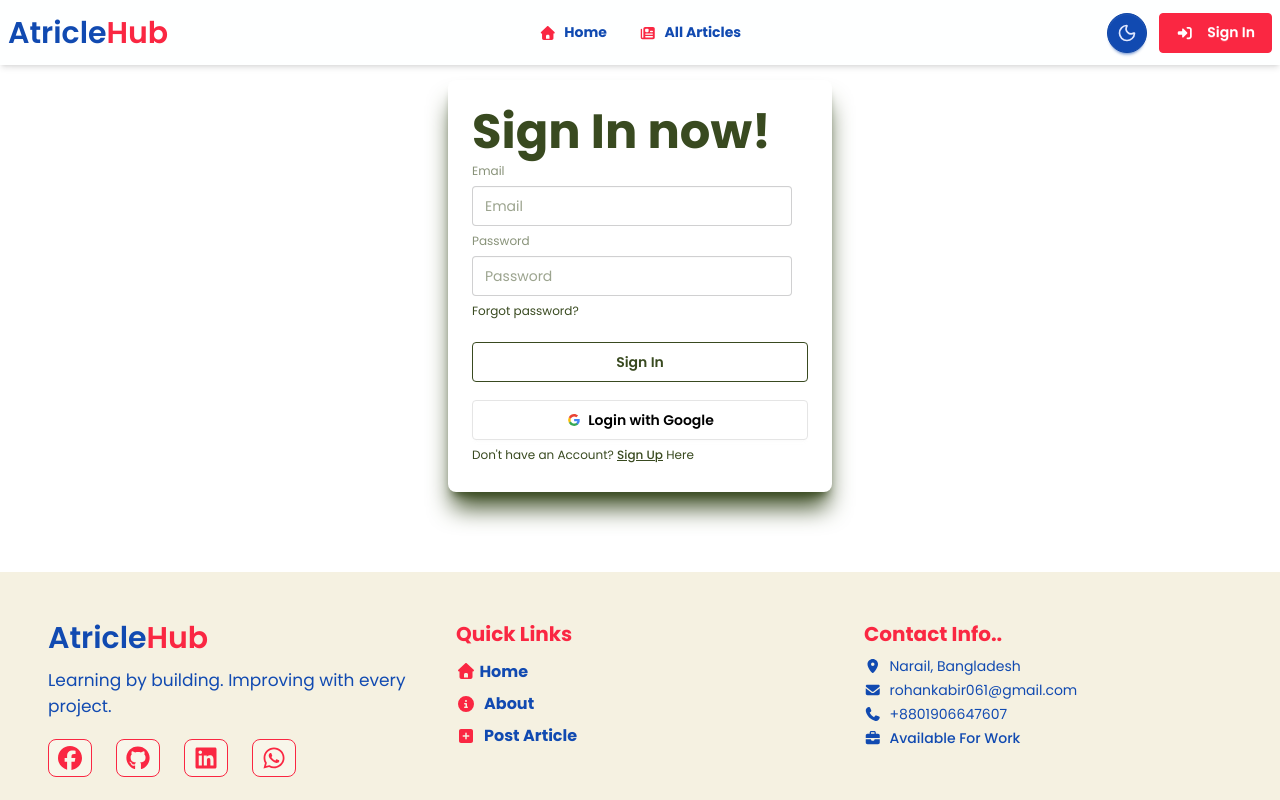
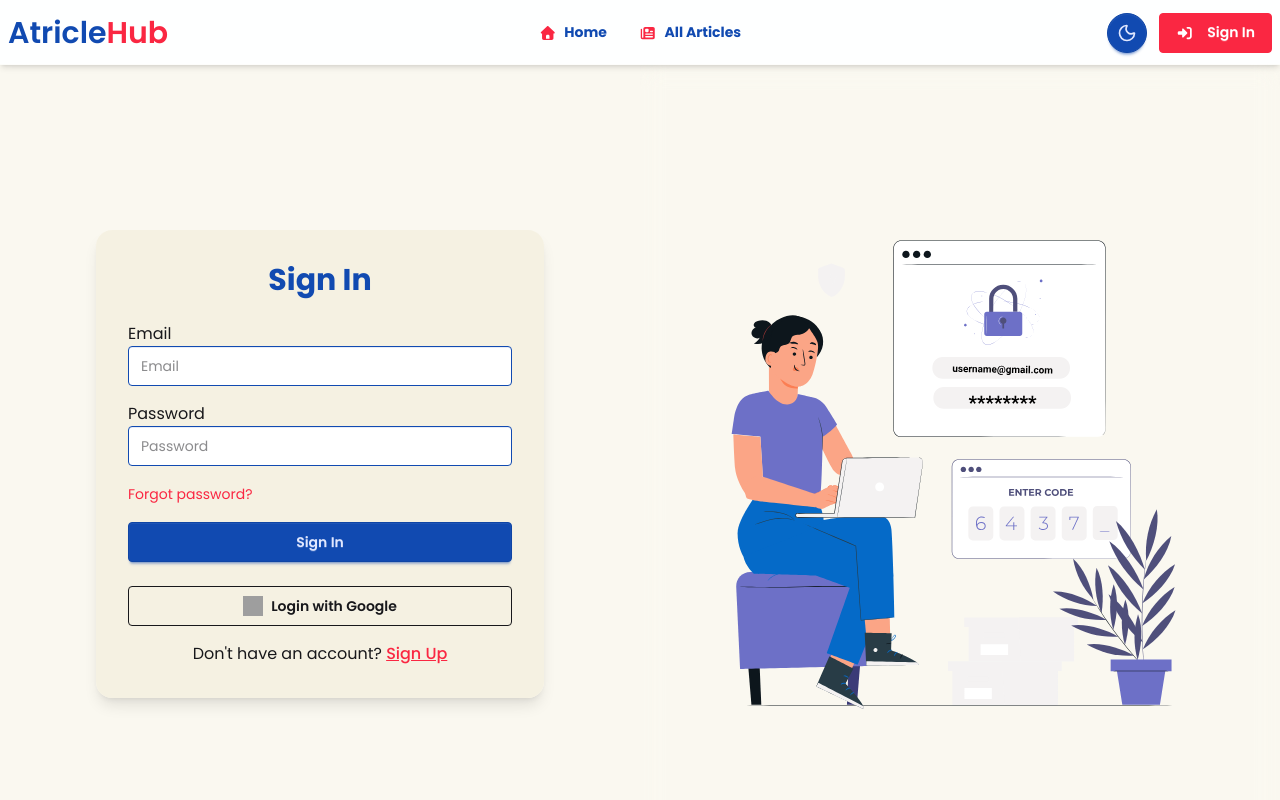
Before and after one commit to RohanR05/Article-Post, a React (Vite) app: page /signIn in a window 1280 px wide. Shown: the top 800 px of the page. Built offline with nearby package versions, Linux system fonts and the light colour scheme; no server answers; grey boxes are pictures that could not be loaded.

Commit message:
login singup

```diff
--- a/src/Components/Navbar.jsx
+++ b/src/Components/Navbar.jsx
@@ -27,7 +27,7 @@ const Navbar = () => {
     <>
       <li className="text-primary font-bold flex items-center gap-2">
         <NavLink
-          to="/"
+          to={"/"}
           className={({ isActive }) =>
             `flex items-center gap-2 transition ${isActive ? "underline" : ""}`
           }
@@ -80,8 +80,6 @@ const Navbar = () => {
           </li>
         </>
       )}
-
-
     </>
   );
 
--- a/src/Components/SignIn.jsx
+++ b/src/Components/SignIn.jsx
@@ -1,13 +1,17 @@
-import React, { use } from "react";
+import React, { useContext, useState } from "react";
 import { Link, useLocation, useNavigate } from "react-router";
 import { AuthContext } from "../Provider/AuthContext";
 import Swal from "sweetalert2";
+import Lottie from "lottie-react";
+import sideAnimation from "../assets/Login.json";
+import successAnimation from "../assets/LoginSuccess.json";
 
 const SignIn = () => {
-  const { singIn, googleUser } = use(AuthContext);
+  const { singIn, googleUser } = useContext(AuthContext);
   const navigate = useNavigate();
   const location = useLocation();
-  const from = location.state || "/";
+  const from = location.state?.from || "/";
+  const [isSuccess, setIsSuccess] = useState(false);
 
   const handleSignIn = (e) => {
     e.preventDefault();
@@ -15,19 +19,11 @@ const SignIn = () => {
     const password = e.target.password.value;
 
     singIn(email, password)
-      .then((result) => {
-        console.log(result);
-        Swal.fire({
-          position: "top-end",
-          icon: "success",
-          title: "Sign In Successfully",
-          showConfirmButton: false,
-          timer: 1500,
-        });
-        navigate(from);
+      .then(() => {
+        setIsSuccess(true);
+        setTimeout(() => navigate(from), 1500);
       })
       .catch((error) => {
-        console.log(error);
         Swal.fire({
           icon: "error",
           title: "Sign In Failed",
@@ -38,95 +34,101 @@ const SignIn = () => {
 
   const handleGoogleUser = () => {
     googleUser()
-      .then((result) => {
-        console.log(result);
-        Swal.fire({
-          position: "top-end",
-          icon: "success",
-          title: "Sign In Successfully",
-          showConfirmButton: false,
-          timer: 1500,
-        });
-        navigate(from);
+      .then(() => {
+        setIsSuccess(true);
+        setTimeout(() => navigate(from), 1500);
       })
       .catch((error) => {
-        console.log(error);
+        Swal.fire({
+          icon: "error",
+          title: "Login Failed",
+          text: error.message,
+        });
       });
   };
 
   return (
-    <div className="card mx-auto my-20 bg-white w-full max-w-sm shrink-0 shadow-xl shadow-[#394a20] text-[#394a20]  dark:bg-[#394a20] dark:text-white">
-      <form onSubmit={handleSignIn} className="card-body">
-        <fieldset className="fieldset">
-          <h1 className="text-5xl font-bold">Sign In now!</h1>
+    <div className="flex flex-col md:flex-row min-h-screen bg-accent/50">
+      {/* Animation: top on mobile, right on desktop */}
+      <div className="w-full md:w-1/2 flex items-center justify-center backdrop-blur-md p-6 order-1 md:order-2">
+        <Lottie
+          animationData={sideAnimation}
+          loop={true}
+          className="w-3/4 md:w-4/5"
+        />
+      </div>
 
-          <label className="label">Email</label>
+      {/* Sign In Form */}
+      <div className="w-full md:w-1/2 flex items-center justify-center p-6 order-2 md:order-1">
+        <div className="card w-full max-w-md bg-accent/90 shadow-lg rounded-2xl p-8 relative">
+          {isSuccess && (
+            <div className="absolute inset-0 flex items-center justify-center bg-accent/50 z-50 rounded-2xl">
+              <Lottie
+                animationData={successAnimation}
+                loop={false}
+                className="w-48 md:w-64"
+              />
+            </div>
+          )}
+
+          <h1 className="text-3xl font-bold text-primary mb-6 text-center">
+            Sign In
+          </h1>
+
+          <form onSubmit={handleSignIn} className="space-y-4">
+            <div className="flex flex-col">
+              <label className="label text-base-content">Email</label>
               <input
                 type="email"
-            className="input text-[#394a20]"
+                name="email"
                 placeholder="Email"
-            name="email"
+                className="input input-bordered input-primary w-full text-base-content"
+                required
               />
+            </div>
 
-          <label className="label">Password</label>
+            <div className="flex flex-col">
+              <label className="label text-base-content">Password</label>
               <input
                 type="password"
-            className="input text-[#394a20]"
+                name="password"
                 placeholder="Password"
-            name="password"
+                className="input input-bordered input-primary w-full text-base-content"
+                required
               />
+            </div>
 
-          <div>
-            <a className="link link-hover">Forgot password?</a>
-          </div>
-          <button className="btn btn-neutral bg-white border-[#394a20] text-[#394a20] mt-4">
-            Sign In
-          </button>
+            <a className="link link-hover text-secondary text-sm">
+              Forgot password?
+            </a>
+
+            <button className="btn btn-primary w-full mt-4">Sign In</button>
+
             <button
               type="button"
               onClick={handleGoogleUser}
-            className="btn mt-3 bg-white text-black border-[#e5e5e5]"
+              className="btn btn-outline w-full mt-2 flex justify-center gap-2 items-center"
             >
-            <svg
-              aria-label="Google logo"
-              width="16"
-              height="16"
-              xmlns="http://www.w3.org/2000/svg"
-              viewBox="0 0 512 512"
-            >
-              <g>
-                <path d="m0 0H512V512H0" fill="#fff"></path>
-                <path
-                  fill="#34a853"
-                  d="M153 292c30 82 118 95 171 60h62v48A192 192 0 0190 341"
-                ></path>
-                <path
-                  fill="#4285f4"
-                  d="m386 400a140 175 0 0053-179H260v74h102q-7 37-38 57"
-                ></path>
-                <path
-                  fill="#fbbc02"
-                  d="m90 341a208 200 0 010-171l63 49q-12 37 0 73"
-                ></path>
-                <path
-                  fill="#ea4335"
-                  d="m153 219c22-69 116-109 179-50l55-54c-78-75-230-72-297 55"
-                ></path>
-              </g>
-            </svg>
+              <img
+                src="https://upload.wikimedia.org/wikipedia/commons/5/53/Google_%22G%22_Logo.svg"
+                alt="Google"
+                className="w-5 h-5"
+              />
               Login with Google
             </button>
-          <p>
-            Don't have an Account?{" "}
-            <span className="font-medium underline">
-              <Link from={from} to="/signUp">
+          </form>
+
+          <p className="text-center mt-4 text-base-content">
+            Don't have an account?{" "}
+            <Link
+              to="/signUp"
+              className="text-secondary font-medium underline"
+            >
               Sign Up
             </Link>
-            </span>{" "}
-            Here
           </p>
-        </fieldset>
-      </form>
+        </div>
+      </div>
     </div>
   );
 };
--- a/src/Components/SignUp.jsx
+++ b/src/Components/SignUp.jsx
@@ -1,11 +1,15 @@
-import React, { use } from "react";
+import React, { useContext, useState } from "react";
+import { Link, useNavigate } from "react-router";
 import { AuthContext } from "../Provider/AuthContext";
 import Swal from "sweetalert2";
-import { useNavigate } from "react-router";
+import Lottie from "lottie-react";
+import sideAnimation from "../assets/Login.json"; // side/top animation
+import successAnimation from "../assets/LoginSuccess.json"; // success animation
 
 const SignUp = () => {
-  const { createUser, setUser, updateUser } = use(AuthContext);
+  const { createUser, setUser, updateUser } = useContext(AuthContext);
   const navigate = useNavigate();
+  const [isSuccess, setIsSuccess] = useState(false);
 
   const handleSignUp = (e) => {
     e.preventDefault();
@@ -13,66 +17,42 @@ const SignUp = () => {
     const email = e.target.email.value;
     const photo = e.target.photo.value;
     const password = e.target.password.value;
+
+    // Password validation
     const hasUppercase = /[A-Z]/.test(password);
     const hasLowercase = /[a-z]/.test(password);
     const hasMinLength = password.length >= 6;
-    console.log(name, email, photo, password);
 
-    if (!hasUppercase) {
+    if (!hasUppercase)
       return Swal.fire({
         icon: "error",
         title: "Password Error",
         text: "Password must contain at least one uppercase letter.",
       });
-    }
-
-    if (!hasLowercase) {
+    if (!hasLowercase)
       return Swal.fire({
         icon: "error",
         title: "Password Error",
         text: "Password must contain at least one lowercase letter.",
       });
-    }
-
-    if (!hasMinLength) {
+    if (!hasMinLength)
       return Swal.fire({
         icon: "error",
         title: "Password Error",
         text: "Password must be at least 6 characters long.",
       });
-    }
 
     createUser(email, password)
       .then((result) => {
-        console.log(result);
         const user = result.user;
         updateUser({ displayName: name, photoURL: photo })
-          .then(() => {
-            setUser({ ...user, displayName: name, photoURL: photo });
+          .then(() => setUser({ ...user, displayName: name, photoURL: photo }))
+          .catch(() => setUser(user));
+
+        setIsSuccess(true);
+        setTimeout(() => navigate("/"), 1500);
       })
       .catch((error) => {
-            console.log(error);
-            setUser(user);
-          });
-        Swal.fire({
-          position: "top-end",
-          icon: "success",
-          title: "Your Account is created",
-          showConfirmButton: false,
-          timer: 1500,
-        });
-
-        Swal.fire({
-          position: "top-end",
-          icon: "success",
-          title: "Your work has been saved",
-          showConfirmButton: false,
-          timer: 1500,
-        });
-        navigate("/");
-      })
-      .catch((error) => {
-        console.log(error);
         Swal.fire({
           icon: "error",
           title: "Sign Up Failed",
@@ -82,50 +62,88 @@ const SignUp = () => {
   };
 
   return (
-    <div className="card bg-white w-full max-w-sm shrink-0 shadow-2xl shadow-[#394a20] mx-auto my-20  dark:bg-[#394a20] dark:text-white">
-      <form onSubmit={handleSignUp} className="card-body text-[#394a20]">
-        <fieldset className="fieldset">
-          <h1 className="text-5xl font-bold dark:text-white">
-            Sign Up Now!
+    <div className="flex flex-col md:flex-row min-h-screen bg-accent/50">
+      {/* Animation */}
+      <div className="w-full md:w-1/2 flex items-center justify-center p-6 order-1 md:order-2 backdrop-blur-md">
+        <Lottie
+          animationData={sideAnimation}
+          loop={true}
+          className="w-3/4 md:w-4/5"
+        />
+      </div>
+
+      {/* Sign Up Form */}
+      <div className="w-full md:w-1/2 flex items-center justify-center p-6 order-2 md:order-1">
+        <div className="card w-full max-w-md bg-accent/90 shadow-lg rounded-2xl p-8 relative">
+          {isSuccess && (
+            <div className="absolute inset-0 flex items-center justify-center bg-accent/50 z-50 rounded-2xl">
+              <Lottie
+                animationData={successAnimation}
+                loop={false}
+                className="w-48 md:w-64"
+              />
+            </div>
+          )}
+
+          <h1 className="text-3xl font-bold text-primary mb-6 text-center">
+            Sign Up
           </h1>
 
-          <label className="label">Name</label>
+          <form onSubmit={handleSignUp} className="space-y-4">
+            <div className="flex flex-col">
+              <label className="label text-base-content">Name</label>
               <input
                 type="text"
-            className="input text-[#394a20]"
-            placeholder="Name"
                 name="name"
+                placeholder="Full Name"
+                className="input input-bordered input-primary w-full text-base-content"
+                required
               />
+            </div>
 
-          <label className="label">Email</label>
+            <div className="flex flex-col">
+              <label className="label text-base-content">Email</label>
               <input
                 type="email"
-            className="input text-[#394a20]"
+                name="email"
                 placeholder="Email"
-            name="email"
+                className="input input-bordered input-primary w-full text-base-content"
+                required
               />
+            </div>
 
-          <label className="label">Photo</label>
+            <div className="flex flex-col">
+              <label className="label text-base-content">Photo URL</label>
               <input
                 type="url"
-            className="input text-[#394a20]"
-            placeholder="Photo URL"
                 name="photo"
+                placeholder="Profile Photo URL"
+                className="input input-bordered input-primary w-full text-base-content"
               />
+            </div>
 
-          <label className="label">Password</label>
+            <div className="flex flex-col">
+              <label className="label text-base-content">Password</label>
               <input
                 type="password"
-            className="input text-[#394a20]"
+                name="password"
                 placeholder="Password"
-            name="password"
+                className="input input-bordered input-primary w-full text-base-content"
+                required
               />
+            </div>
 
-          <button className="btn text-[#394a20] bg-white border-[#394a20] mt-4">
-            Sign Up
-          </button>
-        </fieldset>
+            <button className="btn btn-primary text-neutral w-full mt-4">Sign Up</button>
           </form>
+
+          <p className="text-center mt-4 text-base-content">
+            Already have an account?{" "}
+            <Link to="/signIn" className="text-secondary font-medium underline">
+              Sign In
+            </Link>
+          </p>
+        </div>
+      </div>
     </div>
   );
 };
```
Lines whose indentation alone changed are shown as unchanged.
